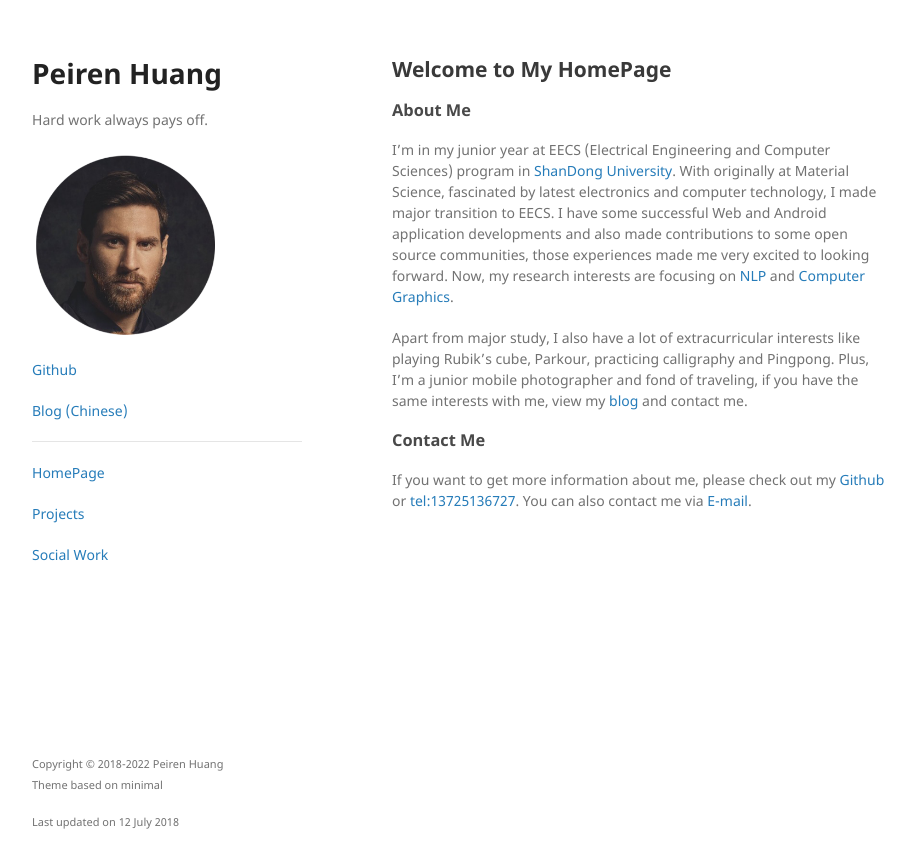
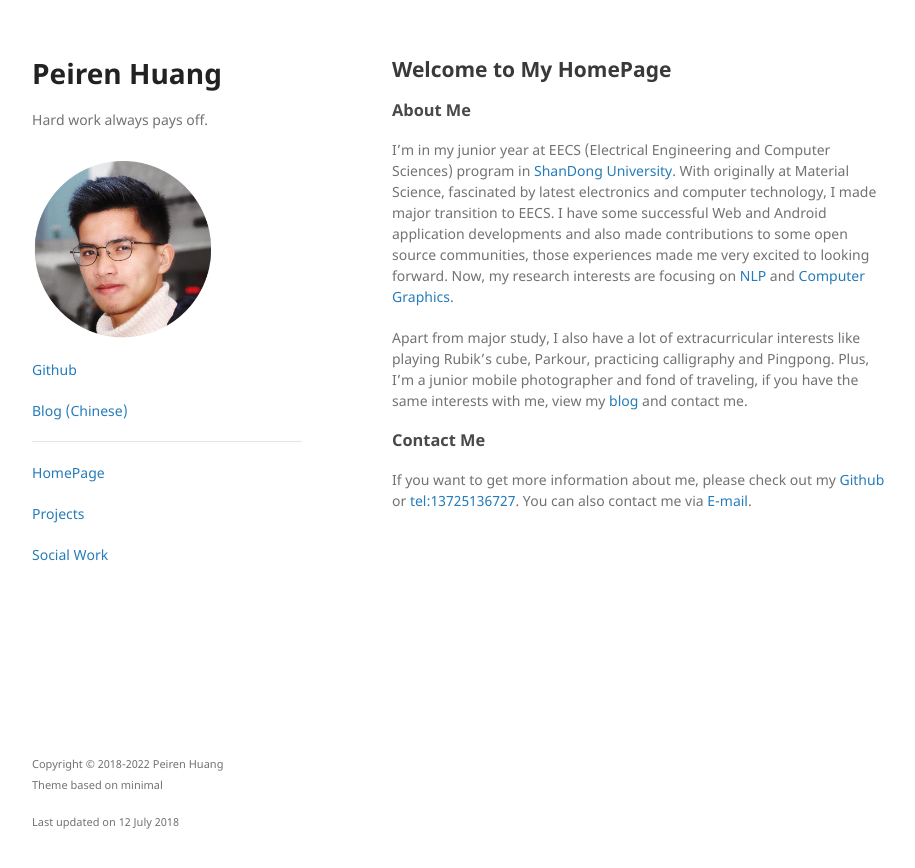
Before and after one commit to isaren/isaren.github.io, a Jekyll site: the page built from index.md, in a window 1280 px wide. Shown: the top 868 px of the page, without its empty margins (178-1093 px from the left). Built offline with Jekyll 4.4.1, drawn with Linux system fonts in a browser that asks for light colours.

Commit message:
Update default.html

```diff
--- a/_layouts/default.html
+++ b/_layouts/default.html
@@ -33,7 +33,7 @@
 
         <p>Hard work always pays off.</p>
 
-        <img class="headimg" src="../assets/img/messi.png"
+        <img class="headimg" src="../assets/img/aren.png"
 
         <hr/>
         <p style="margin-top:15px;"><a href="https://github.com/isaren"> Github</a></p>
```
